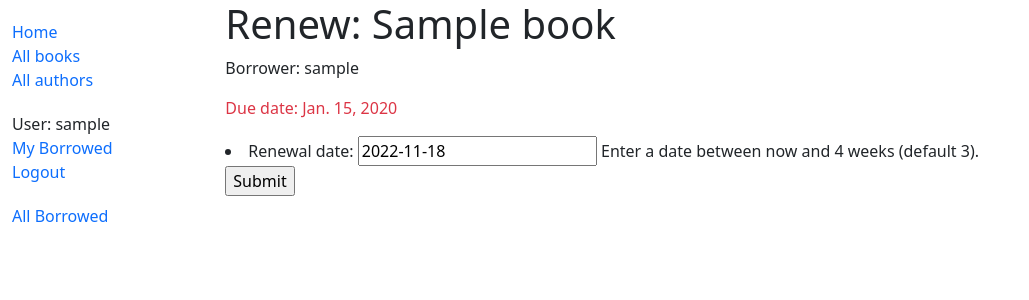
After one commit to mikhailDyoshin/The_Local_Library_website, a Django app: page /catalog/book/00000000-0000-0000-0000-000000000001/renew/ in a window 1280 px wide. The commit adds this page. Shown: the top 300 px of the page, without its empty margins (0-1029 px from the left). Run offline with Django 4.2, Linux system fonts and the light colour scheme; a user stored in the database is signed in; tables that the repository leaves empty hold one stand-in row (values such as "Sample post").

Commit message:
Added a form for a librarian to change a dueback date
Created a form-model, form-view, form-template, updated permissions for BookInstance model, mapped urls, updated book_list_all_borrowed.html template

```diff
--- /dev/null
+++ b/locallibrary/catalog/forms.py
@@ -0,0 +1,27 @@
+
+import datetime
+from django import forms
+from django.core.exceptions import ValidationError
+from django.utils.translation import gettext_lazy as gtl
+
+
+class RenewBookForm(forms.Form):
+    renewal_date = forms.DateField(
+        help_text="Enter a date between now and 4 weeks (default 3)."
+    )
+
+    def clean_renewal_date(self):
+        data = self.cleaned_data['renewal_date']
+
+        # Check is data is not in the past
+        if data < datetime.date.today():
+            raise ValidationError(gtl('Invalid date - renewal in past'))
+
+        # Check if a date is in the allowed range (+delta weeks from today)
+        delta = 4
+        if data > datetime.date.today() + datetime.timedelta(weeks=delta):
+            raise ValidationError(
+                gtl(f'Invalid date - renewal more than {delta} weeks ahead')
+            )
+
+        return data
--- a/locallibrary/catalog/models.py
+++ b/locallibrary/catalog/models.py
@@ -83,7 +83,10 @@ class BookInstance(models.Model):
     class Meta:
         ordering = ['due_back']
 
-        permissions = (("can_mark_returned", "Set book as returned"),)
+        permissions = (
+            ("can_display_all_borrowed", "Display all borrowed books"),
+            ("can_renew", "Set dueback date"),
+        )
 
 
     @property
--- a/locallibrary/catalog/templates/catalog/base_generic.html
+++ b/locallibrary/catalog/templates/catalog/base_generic.html
@@ -39,7 +39,7 @@
                                 </ul>
                             {% endif %}
 
-                        {% if perms.catalog.can_mark_returned %}
+                        {% if perms.catalog.can_display_all_borrowed %}
                             <ul class="sidebar-nav">
                                 <li><a href="{% url 'all-borrowed' %}">All Borrowed</a></li>
                             </ul>
--- /dev/null
+++ b/locallibrary/catalog/templates/catalog/book_renew_librarian.html
@@ -0,0 +1,20 @@
+{% extends "catalog/base_generic.html" %}
+
+{% block content %}
+    <h1>Renew: {{ book_instance.book.title }}</h1>
+
+    <p>Borrower: {{ book_instance.borrower }}</p>
+
+    <p{% if book_instance.is_overdue %} class="text-danger"{% endif %}>
+    Due date: {{ book_instance.due_back }}
+    </p>
+
+    <form action="" method="post">
+        {% csrf_token %}
+            <table>
+            {{ form.as_ul }}
+            </table>
+        <input type="submit" value="Submit">
+    </form>
+
+{% endblock %}
--- a/locallibrary/catalog/templates/catalog/bookinstance_list_all_borrowed.html
+++ b/locallibrary/catalog/templates/catalog/bookinstance_list_all_borrowed.html
@@ -9,6 +9,9 @@
       {% for bookinst in bookinstance_list %}
       <li class="{% if bookinst.is_overdue %}text-danger{% endif %}">
         <a href="{% url 'book-detail' bookinst.book.pk %}">{{ bookinst.book.title }}</a> ({{ bookinst.due_back }})
+        {% if perms.catalog.can_renew %}-
+          <a href="{% url 'renew-book-librarian' bookinst.id %}">Renew</a>
+        {% endif %}
       </li>
       {% endfor %}
     </ul>
--- a/locallibrary/catalog/urls.py
+++ b/locallibrary/catalog/urls.py
@@ -16,3 +16,11 @@ urlpatterns += [
 urlpatterns += [
     path('allbooks/', views.AllLoanedBooksView.as_view(), name='all-borrowed'),
 ]
+
+urlpatterns += [
+    path(
+        'book/<uuid:pk>/renew/',
+        views.renew_book_librarian,
+        name='renew-book-librarian'
+    ),
+]
--- a/locallibrary/catalog/views.py
+++ b/locallibrary/catalog/views.py
@@ -1,8 +1,14 @@
-from django.shortcuts import render
+import datetime
+from django.shortcuts import render, get_object_or_404
 from .models import Book, Author, BookInstance, Genre
 from django.views import generic
 from django.contrib.auth.mixins import LoginRequiredMixin
 from django.contrib.auth.mixins import PermissionRequiredMixin
+from django.http import HttpResponseRedirect
+from django.urls import reverse
+from django.contrib.auth.decorators import login_required, permission_required
+
+from catalog.forms import RenewBookForm
 
 
 def index(request):
@@ -85,7 +91,7 @@ class LoanedBooksByUserListView(LoginRequiredMixin,generic.ListView):
 
 class AllLoanedBooksView(PermissionRequiredMixin, generic.ListView):
     """Generic class-based view listing books on loan to all users."""
-    permission_required = 'catalog.can_mark_returned'
+    permission_required = 'catalog.can_display_all_borrowed'
 
     template_name = 'catalog/bookinstance_list_all_borrowed.html'
     paginate_by = 10
@@ -94,3 +100,38 @@ class AllLoanedBooksView(PermissionRequiredMixin, generic.ListView):
         all_borrowed_books = BookInstance.objects.all()
         all_on_loan_books = all_borrowed_books.filter(status__exact='o').order_by('due_back')
         return all_on_loan_books
+
+
+@login_required
+@permission_required('catalog.can_renew', raise_exception=True)
+def renew_book_librarian(request, pk):
+    """View function for renewing a specific BookInstance by librarian."""
+    book_instance = get_object_or_404(BookInstance, pk=pk)
+
+    # If this is a POST request the process the Form data
+    if request.method == 'POST':
+
+        # Create a form instance and populate it with data from the request (binding):
+        form = RenewBookForm(request.POST)
+
+        # Check if the form is valid:
+        if form.is_valid():
+            # Process the data in form.cleaned_data as required
+            # and write it to the model due_back field
+            book_instance.due_back = form.cleaned_data['renewal_date']
+            book_instance.save()
+
+            return HttpResponseRedirect(reverse('all-borrowed'))
+
+    else:
+        proposed_renewal_date = datetime.date.today() + datetime.timedelta(weeks=3)
+        form = RenewBookForm(
+            initial={'renewal_date': proposed_renewal_date}
+        )
+
+    context = {
+        'form': form,
+        'book_instance': book_instance,
+    }
+
+    return render(request, 'catalog/book_renew_librarian.html', context)
```
Also changed, not shown: locallibrary/catalog/migrations/0004_alter_bookinstance_options.py (added), locallibrary/catalog/migrations/0005_alter_bookinstance_options.py (added).
